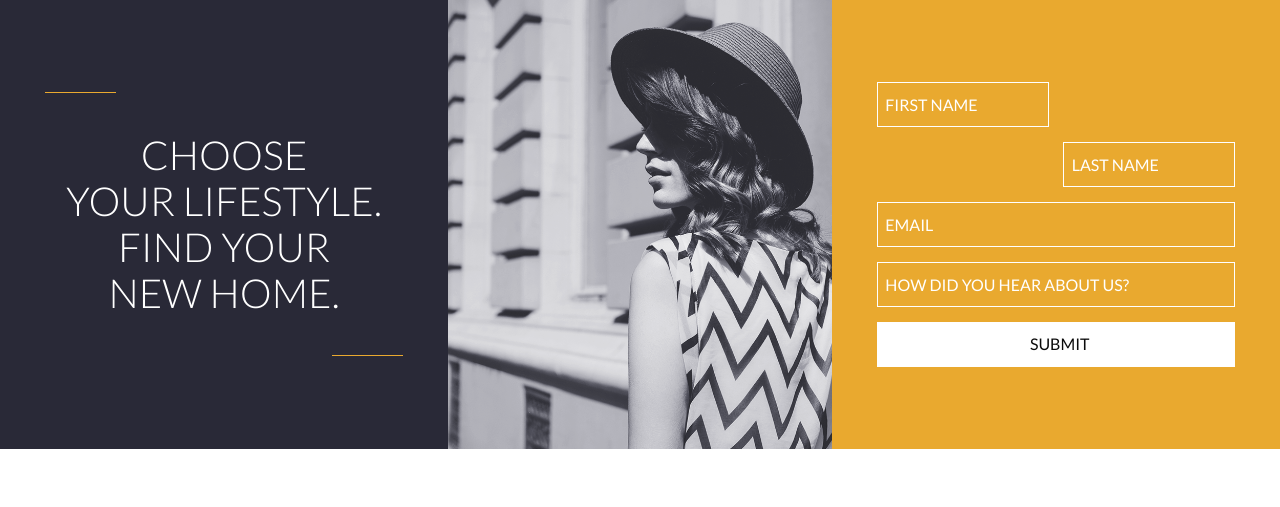
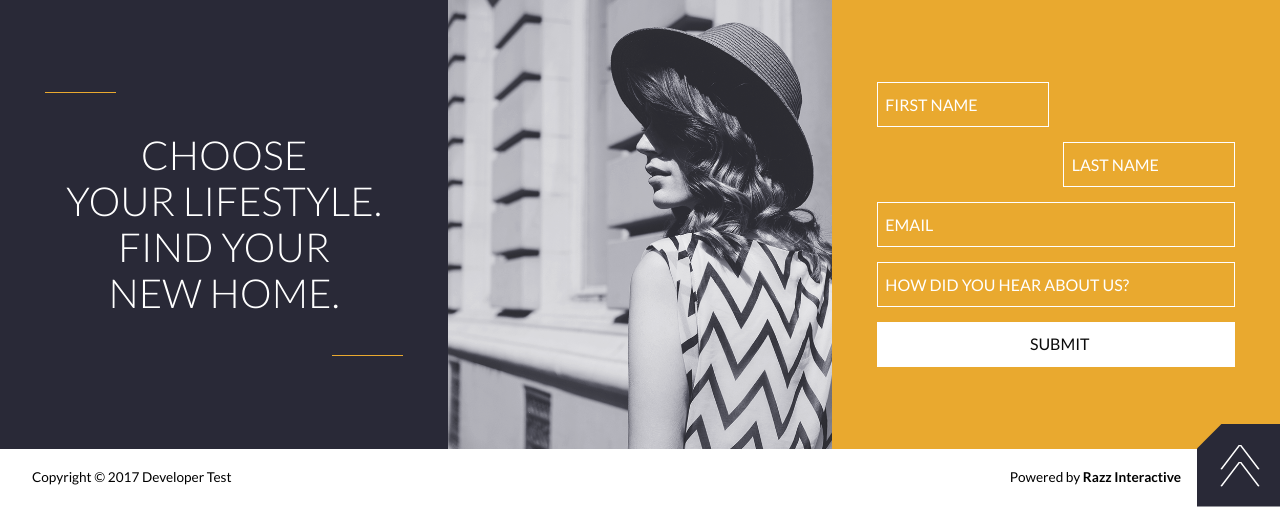
Before and after one commit to egmatti/wordpress-web-developer-candidate-site, a PHP site: page / in a window 1280 px wide. Shown: the part 1526-2033 px from the top of the page. Before the commit the page ends 1975 px from the top, so only its background shows below. Run offline with PHP 8.4, Linux system fonts and the light colour scheme; some libraries are stand-ins or nearby versions; some web fonts are replaced.

Commit message:
Added content and styled footer

```diff
--- a/css/style.css
+++ b/css/style.css
@@ -703,7 +703,7 @@ p {
   .hamburger-menu__row--bottom {
     width: 50%; }
 
-.arrow, .hero-section .arrow--top, .hero-section .arrow--bottom {
+.arrow, footer .arrow--top, footer .arrow--bottom, .hero-section .arrow--top, .hero-section .arrow--bottom {
   position: absolute;
   transform: scale(0.5); }
 
@@ -780,11 +780,64 @@ header {
   height: 87.5px;
   width: 100%; }
 
+footer {
+  align-items: center;
+  display: flex;
+  justify-content: space-between;
+  background: #fff;
+  height: 57.5px;
+  position: relative;
+  width: 100%; }
+
+.copyright {
+  font-size: 0.85rem;
+  margin-left: 2.5%; }
+
+.credits {
+  font-size: 0.85rem;
+  margin-right: -webkit-calc(1.25% + 83px);
+  margin-right: -moz-calc(1.25% + 83px);
+  margin-right: calc(1.25% + 83px); }
+  .credits span {
+    font-size: 0.85rem;
+    font-weight: 700; }
+
+.pentagon {
+  background: #292937;
+  bottom: 0;
+  clip-path: polygon(30% 0, 100% 0, 100% 100%, 0 100%, 0 30%);
+  height: 83px;
+  position: absolute;
+  right: 0;
+  -webkit-clip-path: polygon(30% 0, 100% 0, 100% 100%, 0 100%, 0 30%);
+  width: 83px;
+  z-index: 10; }
+
+footer .arrows-container {
+  height: 100%;
+  position: relative;
+  width: 100%; }
+
+footer .arrows-container:hover .arrow--top {
+  bottom: 27px; }
+
+footer .arrows-container:hover .arrow--bottom {
+  bottom: 9.5px; }
+
+footer .arrow--top {
+  bottom: 25px;
+  right: -10px; }
+footer .arrow--bottom {
+  bottom: 7.5px;
+  right: -10px; }
+
 .hero-section {
   background: url("../images/hero-image.png");
   background-repeat: no-repeat;
   background-size: cover;
   background-position: center;
+  height: -webkit-calc(100vh - 87.5px);
+  height: -moz-calc(100vh - 87.5px);
   height: calc(100vh - 87.5px);
   width: 100%; }
 
@@ -803,7 +856,7 @@ header {
   width: 200px; }
 
 .hero-section .arrows-container:hover .arrow--top {
-  bottom: 37px; }
+  bottom: 33px; }
 
 .hero-section .arrows-container:hover .arrow--bottom {
   bottom: 15.5px; }
--- a/index.html
+++ b/index.html
@@ -345,6 +345,20 @@ HOME PAGE
     </section>
 
 
+<!-- FOOTER -->
+
+    <footer>
+      <span class="copyright">Copyright &copy; 2017 Developer Test</span>
+      <span class="credits">Powered by <span>Razz Interactive</span></span>
+      <div class="pentagon">
+        <div class="arrows-container">
+          <img class="arrow--top" src="images/arrow-white.svg" alt="Arrow"/>
+          <img class="arrow--bottom" src="images/arrow-white.svg" alt="Arrow"/>
+        </div>
+      </div>
+    </footer>
+
+
     <script src="https://ajax.googleapis.com/ajax/libs/jquery/3.1.1/jquery.min.js"></script>
     <script type="text/javascript" src="js/velocity.min.js"></script>
     <script src="https://unpkg.com/scrollreveal/dist/scrollreveal.min.js"></script>
--- a/scss/layout/_footer.scss
+++ b/scss/layout/_footer.scss
@@ -1,3 +1,69 @@
 // ==========================================
 // FOOTER
 // ==========================================
+
+footer {
+  @include flexbox($justify: space-between);
+  background: $color-footer;
+  height: 57.5px;
+  position: relative;
+  width: 100%;
+}
+
+.copyright {
+  font-size: 0.85rem;
+  margin-left: 2.5%;
+}
+
+.credits {
+  font-size: 0.85rem;
+  margin-right: -webkit-calc(1.25% + 83px);
+  margin-right:   -moz-calc(1.25% + 83px);
+  margin-right:     calc(1.25% + 83px);
+
+  span {
+    font-size: 0.85rem;
+    font-weight: $font-weight-bold;
+  }
+}
+
+.pentagon {
+  background: $color-footer-pentagon;
+  bottom: 0;
+  clip-path: polygon(30% 0, 100% 0, 100% 100%, 0 100%, 0 30%);
+  height: 83px;
+  position: absolute;
+  right: 0;
+  -webkit-clip-path: polygon(30% 0, 100% 0, 100% 100%, 0 100%, 0 30%);
+  width: 83px;
+  z-index: 10;
+}
+
+footer .arrows-container {
+  height: 100%;
+  position: relative;
+  width: 100%;
+}
+
+
+footer .arrows-container:hover .arrow--top {
+  bottom: 27px;
+}
+
+footer .arrows-container:hover .arrow--bottom {
+  bottom: 9.5px;
+}
+
+footer .arrow {
+  @include m(top) {
+    @extend .arrow;
+    bottom: 25px;
+    right: -10px;
+  }
+
+  @include m(bottom) {
+    @extend .arrow;
+    bottom: 7.5px;
+    right: -10px;
+  }
+}
--- a/scss/layout/_hero.scss
+++ b/scss/layout/_hero.scss
@@ -4,7 +4,9 @@
 
 .hero-section {
   @include bg-image($bg-image: "hero-image");
-  height: calc(100vh - 87.5px); // Full view height minus height of header
+  height: -webkit-calc(100vh - 87.5px);
+  height:   -moz-calc(100vh - 87.5px);
+  height:     calc(100vh - 87.5px); // Full view height minus height of header
   width: 100%;
 }
 
@@ -25,7 +27,7 @@
 }
 
 .hero-section .arrows-container:hover .arrow--top {
-  bottom: 37px;
+  bottom: 33px;
 }
 
 .hero-section .arrows-container:hover .arrow--bottom {
--- a/scss/utilities/_variables.scss
+++ b/scss/utilities/_variables.scss
@@ -25,6 +25,8 @@ $color-arrows-floor-plans: $black;
 $color-dots-floor-plans: $mustard;
 
 $color-header: $white;
+$color-footer: $white;
+$color-footer-pentagon: $midnight;
 
 $color-floor-plans-post-details: $midnight;
 
```
Also changed, not shown: images/arrow-white.svg (added), 1 other file.
